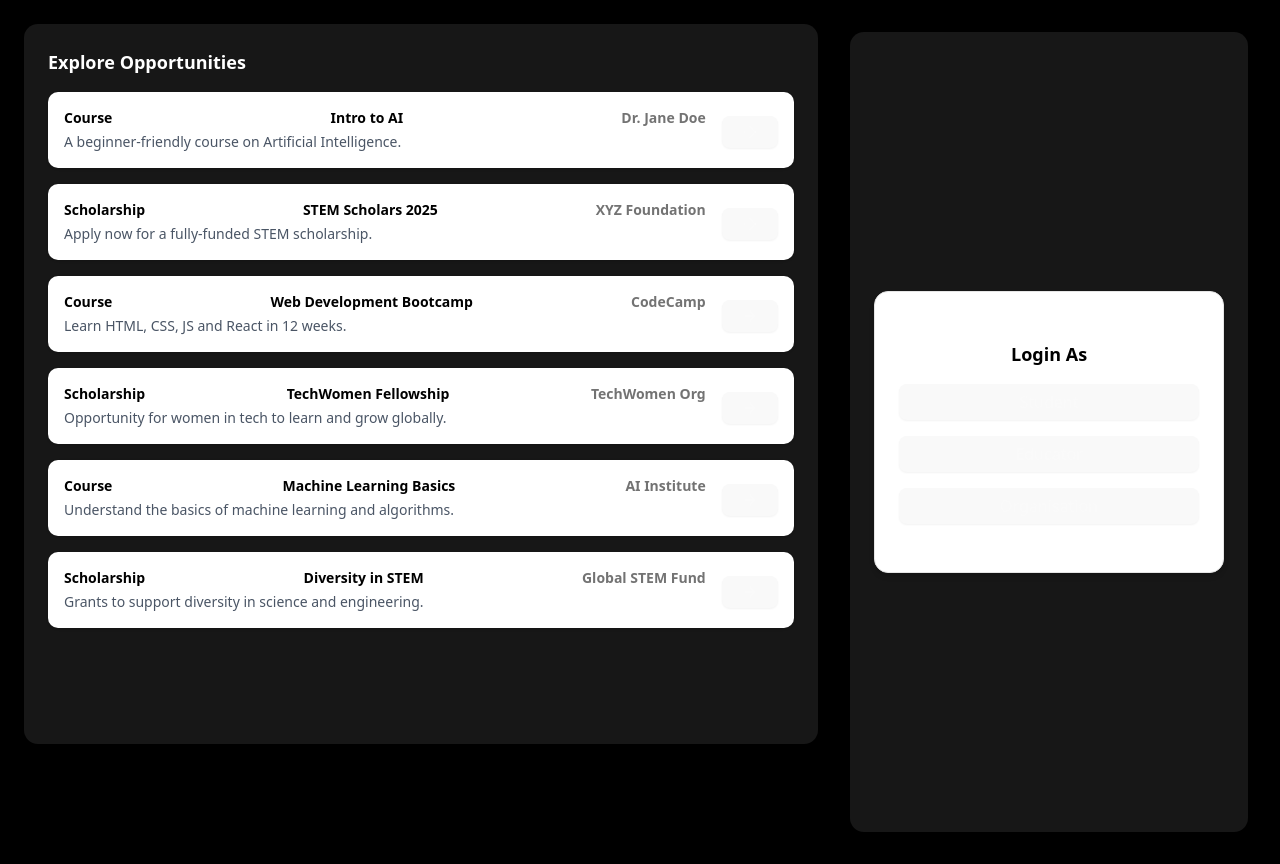
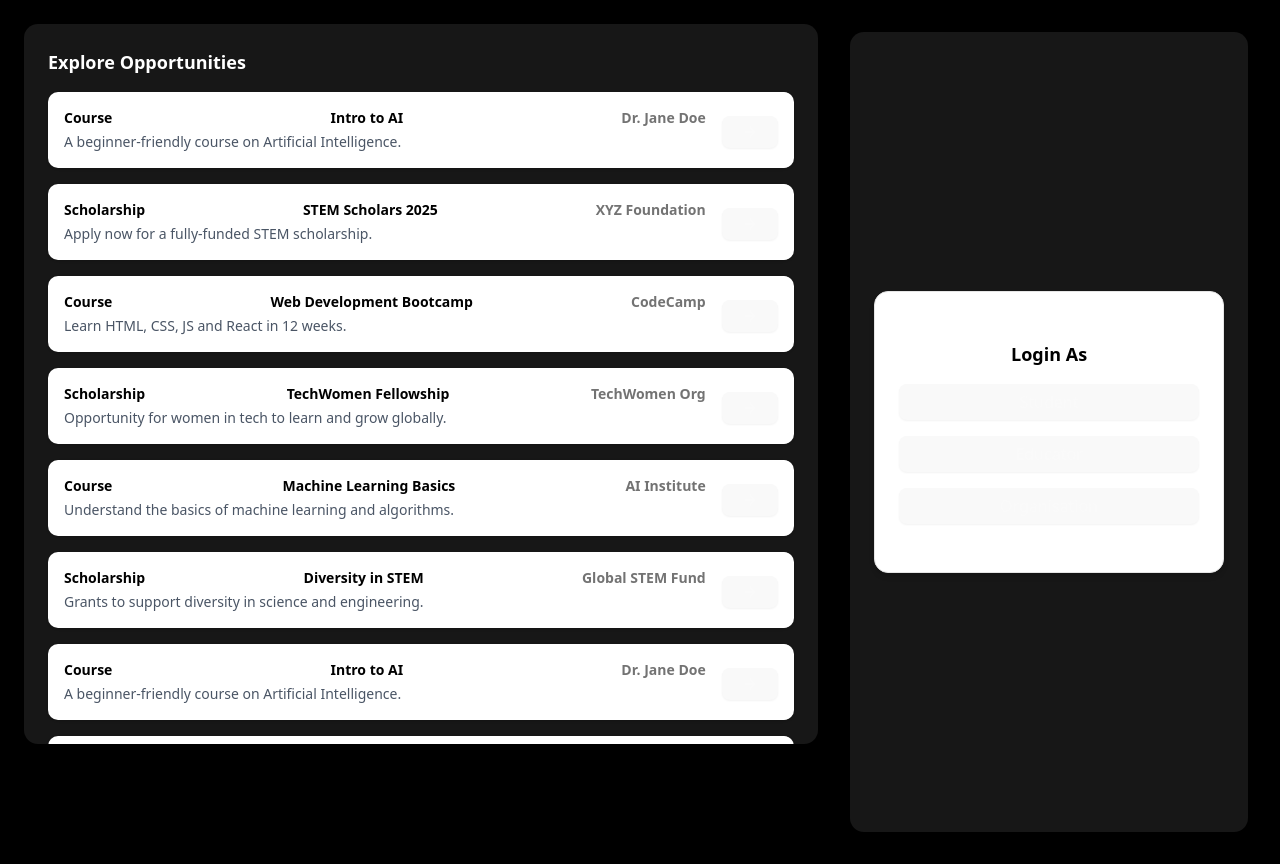
Before and after one commit to AshFire1/Shiksha-Darpan, a React (Vite) app in the folder frontend/: page / in a window 1280 px wide. Built offline with nearby package versions, Linux system fonts and the light colour scheme.

Commit message:
more mocks for scroll

```diff
--- a/frontend/src/components/ui/Feed.tsx
+++ b/frontend/src/components/ui/Feed.tsx
@@ -40,6 +40,42 @@ export const Feed: FC = () => {
       educator: "Global STEM Fund",
       description: "Grants to support diversity in science and engineering.",
     },
+    {
+        type: "Course",
+        title: "Intro to AI",
+        educator: "Dr. Jane Doe",
+        description: "A beginner-friendly course on Artificial Intelligence.",
+      },
+      {
+        type: "Scholarship",
+        title: "STEM Scholars 2025",
+        educator: "XYZ Foundation",
+        description: "Apply now for a fully-funded STEM scholarship.",
+      },
+      {
+        type: "Course",
+        title: "Web Development Bootcamp",
+        educator: "CodeCamp",
+        description: "Learn HTML, CSS, JS and React in 12 weeks.",
+      },
+      {
+        type: "Scholarship",
+        title: "TechWomen Fellowship",
+        educator: "TechWomen Org",
+        description: "Opportunity for women in tech to learn and grow globally.",
+      },
+      {
+        type: "Course",
+        title: "Machine Learning Basics",
+        educator: "AI Institute",
+        description: "Understand the basics of machine learning and algorithms.",
+      },
+      {
+        type: "Scholarship",
+        title: "Diversity in STEM",
+        educator: "Global STEM Fund",
+        description: "Grants to support diversity in science and engineering.",
+      },
   ];
 
   return (
```
